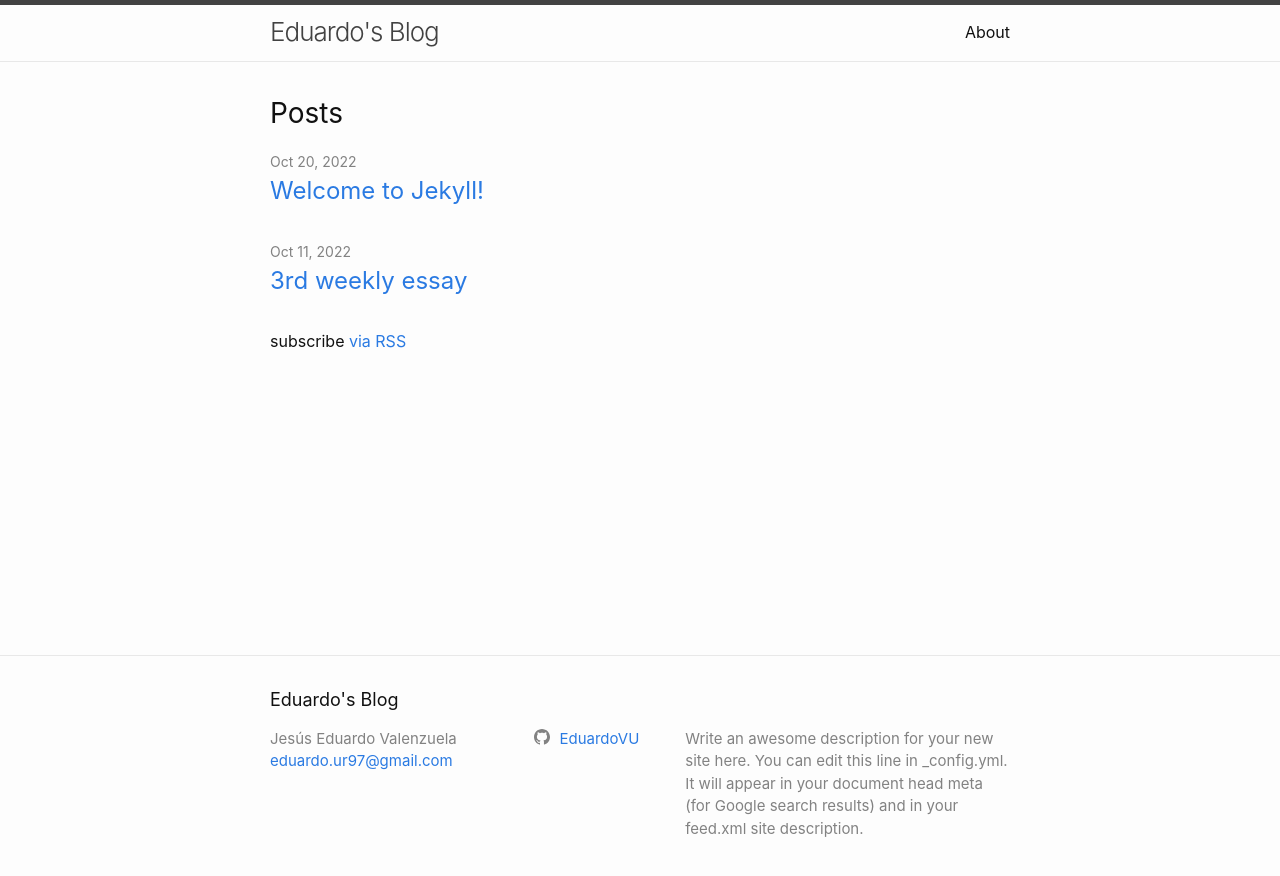
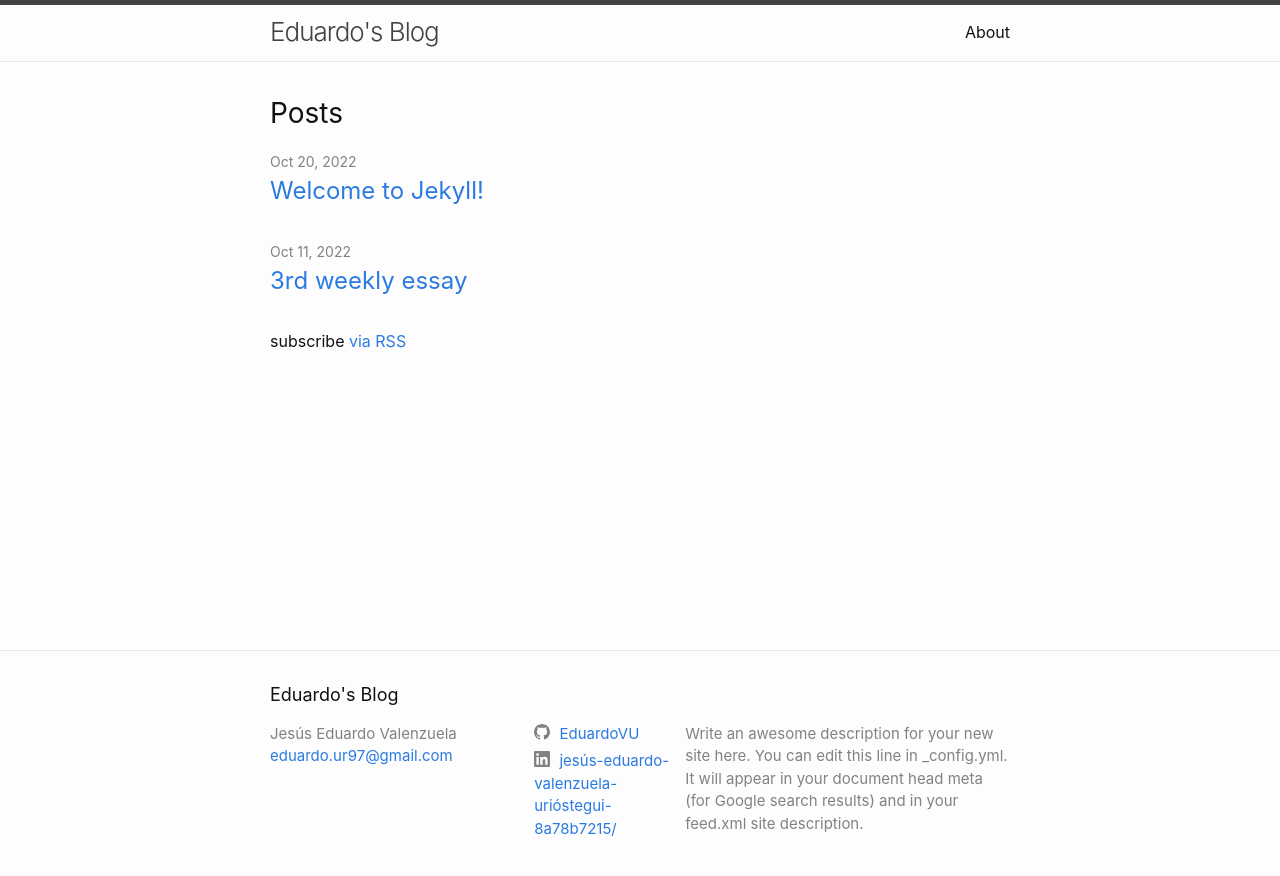
Before and after one commit to EduardoVU/My-Blog, a Jekyll site: the page built from index.markdown, in a window 1280 px wide. Shown: the top 876 px of the page. Built offline with Jekyll 4.4.1, drawn with Linux system fonts in a browser that asks for light colours; part of the change alters nothing that is shown.

Commit message:
Redes sociales de nuevo

```diff
--- a/_config.yml
+++ b/_config.yml
@@ -27,7 +27,7 @@ description: >- # this means to ignore newlines until "baseurl:"
 baseurl: "/My-Blog" # the subpath of your site, e.g. /blog
 url: "https://eduardovu.github.io" # the base hostname & protocol for your site, e.g. http://example.com
 #twitter_username: jekyllrb
-linkdin_username: jesús-eduardo-valenzuela-urióstegui-8a78b7215/
+linkedin_username: jesús-eduardo-valenzuela-urióstegui-8a78b7215/
 github_username: EduardoVU
 
 # Build settings
```
